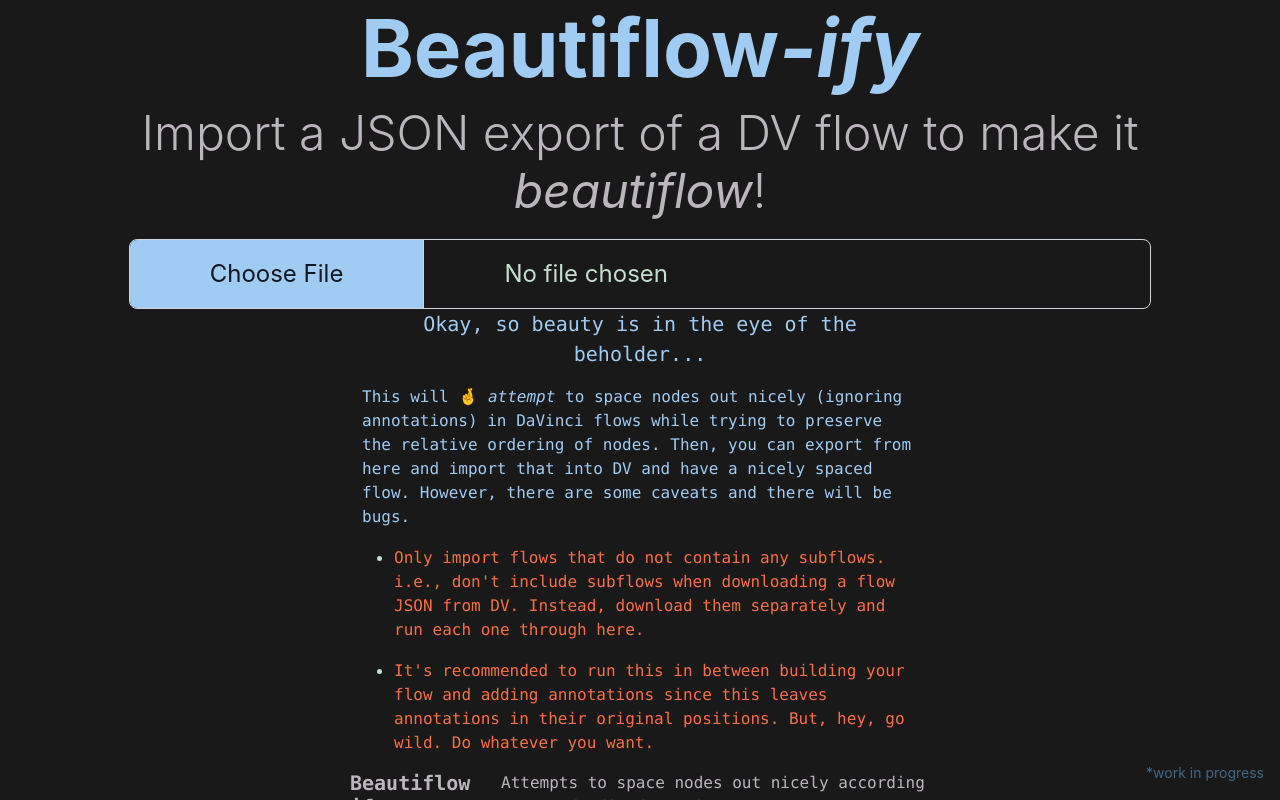
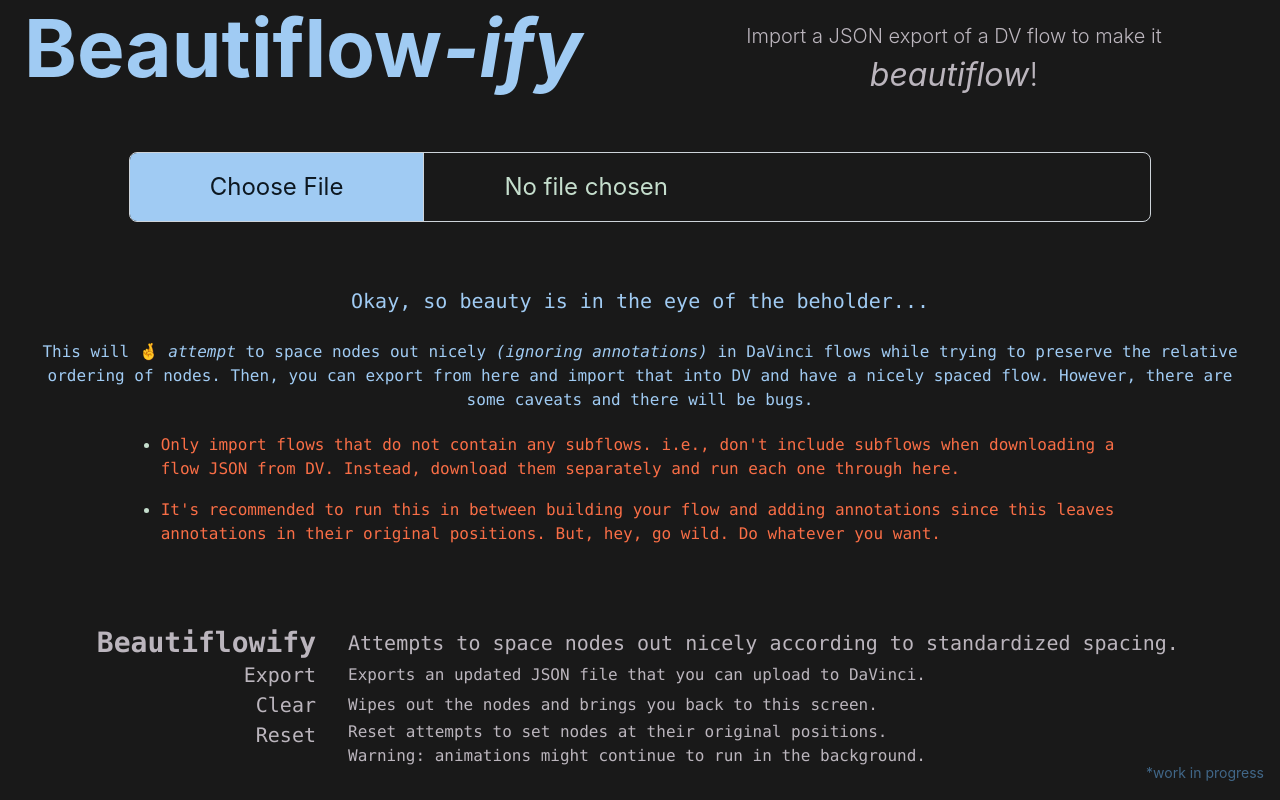
Before and after one commit to akdombrowski/beautiflow-visualization, a React (Create React App) app: page / in a window 1280 px wide. Built offline with nearby package versions, Linux system fonts and the light colour scheme.

Commit message:
adjust styling

```diff
--- a/src/App.js
+++ b/src/App.js
@@ -9,6 +9,7 @@ import Button from "react-bootstrap/Button";
 import Accordion from "react-bootstrap/Accordion";
 import Card from "react-bootstrap/Card";
 import Form from "react-bootstrap/Form";
+import Table from 'react-bootstrap/Table';
 import Modal from "react-bootstrap/Modal";
 import {
   getCopyOfElementsObj,
@@ -672,31 +673,42 @@ function App() {
             </Col>
           </Row>
         ) : (
-          <Row className="p-0 m-0 h-100">
-            <Col xs={12}>
-              <Row id="beautiflowifyTitle" className="justify-content-center">
-                <Col xs="auto">
+          <Row className="p-0 m-0 h-100 align-content-start gap-3">
+            <Col xs={12} className="pb-5">
+              <Row className="pb-5">
+
+                <Col
+                  id="beautiflowifyTitle"
+                  xs={10}
+                  sm={9}
+                  md={8}
+                  lg={7}
+                  xl={6}
+                >
                   <h1 className="display-1 text-light fw-bolder">
                     Beautiflow<i>-ify</i>
                   </h1>
                 </Col>
-              </Row>
-            </Col>
 
-            <Col xs={12}>
-              <Row id="fileImportContainer" className="justify-content-center">
-                <Col xs={10}>
-                  <Form>
-                    <Form.Group controlId="formFileLg" className="">
-                      <Form.Label className="pb-1">
-                        <h6 className="display-5 text-info text-center">
-                          Import a JSON export of a DV flow to make it{" "}
+
+                <Col xs={2} sm={3} md={4} lg={5} xl={6} className="pt-4">
+                  <h6 className="col-12 display-9 text-info text-center">
+                    Import a JSON export of a DV flow to make it
+                  </h6>
+                  <h5 className="col-12 display-7 text-info text-center">
                     <b>
                       <i>beautiflow</i>
                     </b>
                     !
-                        </h6>
-                      </Form.Label>
+                  </h5>
+                </Col>
+              </Row>
+              <Row>
+                <Col>
+                  <Row id="fileImportContainer" className="justify-content-center">
+                    <Col xs={10}>
+                      <Form>
+                        <Form.Group controlId="formFileLg" >
                           <Form.Control
                             type="file"
                             size="lg"
@@ -708,25 +720,27 @@ function App() {
                     </Col>
                   </Row>
                 </Col>
+              </Row>
+            </Col>
 
-            <Col xs={12}>
+            <Col xs={12} className="pb-5">
               <Row
                 id="textExplainationRow"
-                className="justify-content-center px-5"
+                className="justify-content-center flex-fill"
               >
-                <Col xs={10} lg={6}>
-                  <Row className="justify-content-center">
                 <Col xs={12}>
-                      <p className="fs-5 p-0 text-light text-center font-monospace fw-lighter text-break">
+                  <Row className="justify-content-center pb-2">
+                    <Col xs={12}>
+                      <p className="fs-5 p-0 text-light text-center font-monospace text-break">
                         Okay, so beauty is in the eye of the beholder...
                       </p>
                     </Col>
                   </Row>
-                  <Row>
+                  <Row className="pb-1">
                     <Col xs={12}>
-                      <p className="fs-6 p-0 text-light text-start font-monospace fw-lighter text-break">
-                        This will 🤞 <i>attempt</i> to space nodes out nicely
-                        (ignoring annotations) in DaVinci flows while trying to
+                      <p className="fs-6 p-0 text-light text-center font-monospace fw-lighter text-break">
+                        This will 🤞 <i>attempt</i> to space nodes out nicely {" "}
+                        <i>(ignoring annotations)</i> in DaVinci flows while trying to
                         preserve the relative ordering of nodes. Then, you can
                         export from here and import that into DV and have a
                         nicely spaced flow. However, there are some caveats and
@@ -734,8 +748,8 @@ function App() {
                       </p>
                     </Col>
                   </Row>
-                  <Row>
-                    <Col xs={12}>
+                  <Row className="justify-content-center">
+                    <Col xs={10}>
                       <ul>
                         <li>
                           <p className="fs-6 p-0 text-warning text-start font-monospace fw-lighter text-break">
@@ -760,72 +774,68 @@ function App() {
               </Row>
             </Col>
 
-            <Col xs={12}>
-              <Row id="buttonDefnsTable" className="justify-content-center p-0">
-                <Col xs={10} lg={6}>
-                  <dl className="row p-0 m-0">
-                    <dt className="col-3">
-                      <h5 className="font-monospace fw-bold m-0 text-info text-start text-break text-wrap">
+            <Col id="buttonDefnsTable" xs={12}>
+              <Table borderless hover responsive variant="dark" size="sm" >
+                <tbody>
+                  <tr>
+                    <td className="col-lg-3 col-md-4 col-sm-4 col-5">
+                      <h3 className="font-monospace fw-bold m-0 text-info text-end text-break text-wrap">
                         Beautiflowify
-                      </h5>
-                    </dt>
-                    <dd className="col-9">
-                      <p className="fs-6 m-0 text-info text-start font-monospace  text-wrap">
+                      </h3>
+                    </td>
+
+                    <td className="col-lg-9 col-md-8 col-sm-8 col-7 align-middle">
+                      <p className="fs-5 m-0 text-info text-start font-monospace  text-wrap">
                         Attempts to space nodes out nicely according to
                         standardized spacing.
                       </p>
-                    </dd>
+                    </td>
+                  </tr>
 
-                    <dt className="col-3">
-                      <p className="fs-7 m-0 text-info text-start font-monospace  text-wrap">
+                  <tr>
+                    <td className="col-lg-3 col-md-4 col-6">
+                      <p className="fs-5 m-0 text-info text-end font-monospace  text-wrap">
                         Export
                       </p>
-                    </dt>
-                    <dd className="col-9 ">
-                      <p className="fs-8 m-0 text-info text-start font-monospace text-wrap">
+                    </td>
+                    <td className="col-lg-9 col-md-8 col-6 align-middle">
+                      <p className="fs-6 m-0 text-info text-start font-monospace text-wrap">
                         Exports an updated JSON file that you can upload to
                         DaVinci.
                       </p>
-                    </dd>
+                    </td>
+                  </tr>
 
-                    <dt className="col-3">
-                      <p className="fs-7 m-0 text-info text-start font-monospace  text-wrap">
+                  <tr>
+                    <td className="col-lg-3 col-md-4 col-6">
+                      <p className="fs-5 m-0 text-info text-end font-monospace  text-wrap">
                         Clear
                       </p>
-                    </dt>
-                    <dd className="col-9 ">
-                      <p className="fs-8 m-0 text-info text-start font-monospace  text-wrap">
+                    </td>
+                    <td className="col-lg-9 col-md-8 col-6 align-middle">
+                      <p className="fs-6 m-0 text-info text-start font-monospace  text-wrap">
                         Wipes out the nodes and brings you back to this screen.
                       </p>
-                    </dd>
+                    </td>
+                  </tr>
 
-                    <dt className="col-3">
-                      <p className="fs-7 m-0 text-info text-start font-monospace  text-wrap">
+                  <tr>
+                    <td className="col-lg-3 col-md-4 col-6">
+                      <p className="fs-5 m-0 text-info text-end font-monospace  text-wrap">
                         Reset
                       </p>
-                    </dt>
-                    <dd className="col-9">
-                      <p className="fs-8 m-0 text-info text-start font-monospace  text-wrap">
+                    </td>
+                    <td className="col-lg-9 col-md-8 col-6 align-middle">
+                      <p className="fs-6 m-0 text-info text-start font-monospace  text-wrap">
                         Reset attempts to set nodes at their original positions.
+                        <br />
                         Warning: animations might continue to run in the
                         background.
                       </p>
-                    </dd>
-
-                    {/* <dt className="col-3">
-                    <p className="fs-8 m-0 text-info text-start font-monospace fw-lighter text-wrap">
-                      tips
-                      </p>
-                      </dt>
-                      <dd className="col-9">
-                    <p className="fs-7 m-0 text-info text-start font-monospace fw-lighter text-wrap">
-                      Use flows without included subflows (i.e., download
-                      subflows separately)
-                    </p>
-                  </dd> */}
-                  </dl>
-                </Col>
-              </Row>
+                    </td>
+                  </tr>
+                </tbody>
+              </Table>
             </Col>
 
             <Col xs={12}>
--- a/src/custom.scss
+++ b/src/custom.scss
@@ -13,10 +13,6 @@ $danger: #dd0426;
 $light: #a0cbf3;
 $dark: #191919;
 
-// $input-btn-padding-x: 10rem;
-// $input-btn-padding-y: 100;
-// $input-padding-y: $input-btn-padding-y;
-// $input-padding-x: $input-btn-padding-x;
 $input-btn-padding-y-lg: 1rem;
 $input-btn-padding-x-lg: 5rem;
 $input-padding-y-lg: $input-btn-padding-y-lg;
@@ -37,10 +33,14 @@ $h4-font-size: $font-size-base * 1.5;
 $h5-font-size: $font-size-base * 1.25;
 $h6-font-size: $font-size-base;
 
+$table-cell-padding-y-sm: 0;
+$table-cell-padding-x-sm: 1rem;
+$table-hover-bg-factor: 0.010;
+
 $my-display-font-sizes: (
   7: 2rem,
   8: 1.5rem,
-  9: 1rem,
+  9: 1.25rem,
   10: 0.5rem,
   11: 0.25rem,
   12: 0.1rem,
```
Lines whose indentation alone changed are shown as unchanged.
